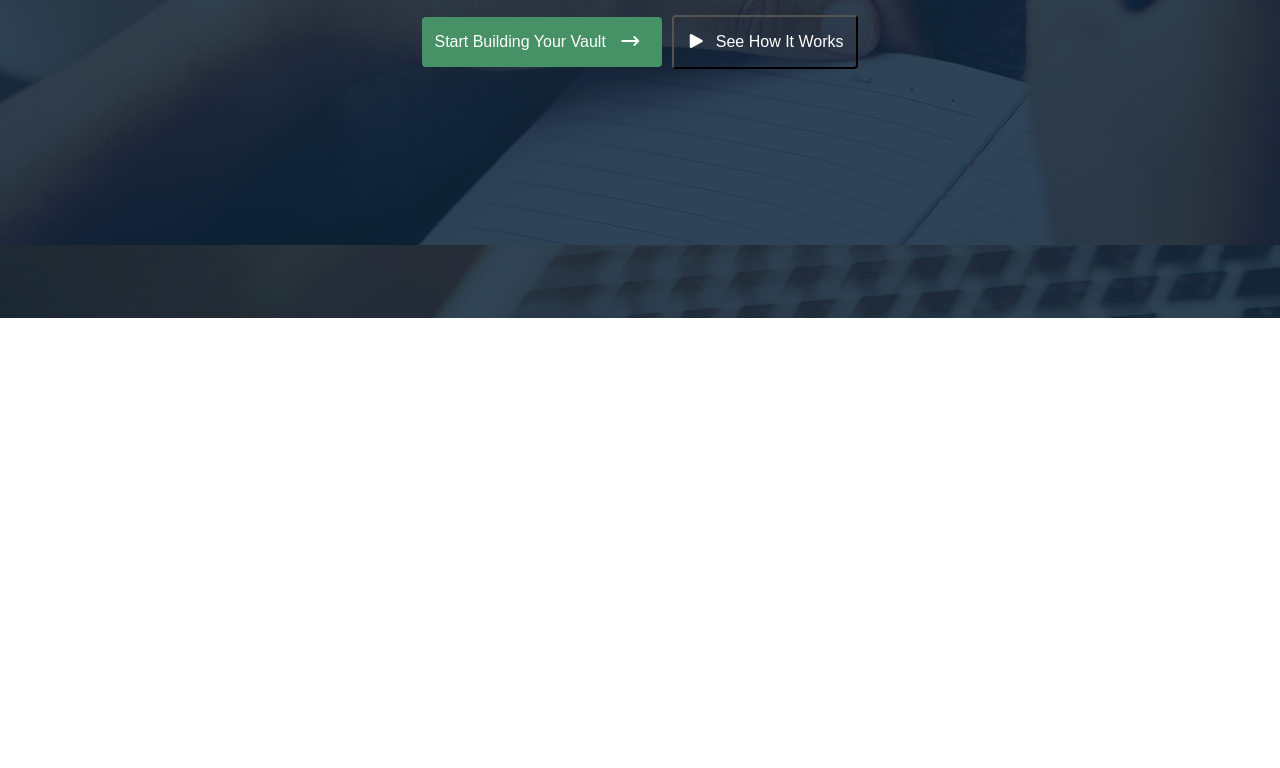
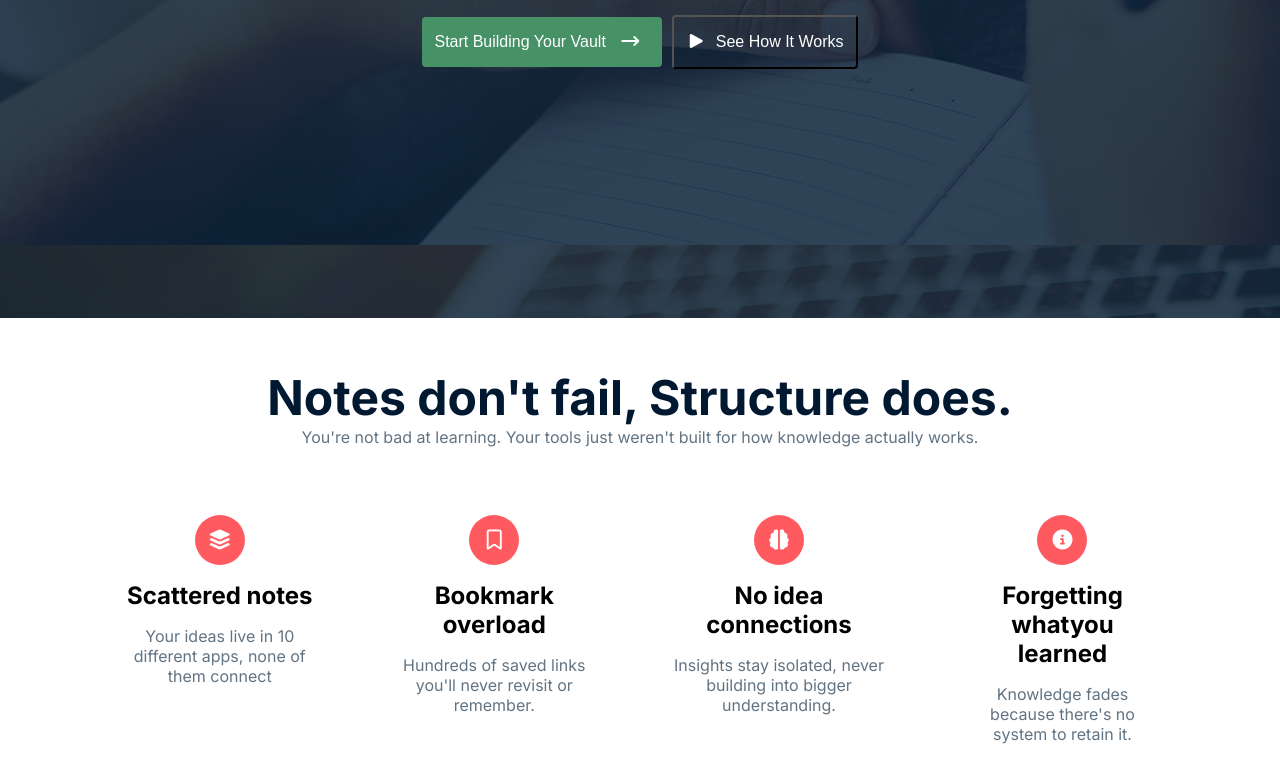
Before and after one commit to afazuddinabid-stack/my-first-experience, a plain HTML site: page index.html in a window 1280 px wide. Shown: the part 500-1268 px from the top of the page. Before the commit the page ends 819 px from the top, so only its background shows below. Drawn offline with Linux system fonts and the light colour scheme.

Commit message:
assigned notes section

```diff
--- a/index.html
+++ b/index.html
@@ -18,7 +18,6 @@
                 <li><a href="">Features</a></li>
                 <li><a href="">How It Work</a></li>
                 <li><a href="">Why It's Different</a></li>
-                <li></li>
             </ul>
             <div><button class="btn">Get Early Acess</button></div>
 
@@ -35,6 +34,37 @@
             </div>
         </section>
     </header>
+    <section id="notes-container">
+        <div class="notes-section">
+        <div class="notes">
+            <h1>Notes don't fail, Structure does.</h1>
+            <p>You're not bad at learning. Your tools just weren't built for how knowledge actually works.</p>
+        </div>
+        <div id="notes-card">
+            <div class="card">
+                <i class="fa-solid fa-layer-group"></i>
+                <h3>Scattered notes</h3>
+                <p>Your ideas live in 10 different apps, none of them connect</p>
+            </div>
+            <div class="card">
+                <i class="fa-regular fa-bookmark"></i>
+                <h3>Bookmark overload</h3>
+                <p>Hundreds of saved links you'll never revisit or remember.</p>
+            </div>
+            <div class="card">
+                <i class="fa-solid fa-brain"></i>
+                <h3>No idea connections</h3>
+                <p>Insights stay isolated, never building into bigger understanding.</p>
+            </div>
+            <div class="card">
+                <i class="fa-solid fa-circle-info"></i>
+                <h3>Forgetting whatyou learned</h3>
+                <p>Knowledge fades because there's no system to retain it.</p>
+            </div>
+            </div>
+        </div>
+    </section>
+
 
 
 </body>
--- a/styles/portfolio.css
+++ b/styles/portfolio.css
@@ -61,6 +61,7 @@ nav{
     background-image: url(/assets/hero-bg.png);
     width: 100%;
     height: 747px;
+    margin-bottom: 50px;
 
 
 }
@@ -95,7 +96,7 @@ nav{
     padding: 5px;
 }
 
- p{
+ #banner p{
     color: #FFFFFF;
     padding: 5px;
 }
@@ -129,3 +130,63 @@ nav{
 .fa-solid {
     margin-right: 10px;
 }
+
+
+.notes{
+    text-align: center;
+    margin-bottom: 44px;
+
+}
+
+.notes h1{
+    font-size: 48px;
+    font-weight: bold;
+    color: #001931;
+}
+.notes p{
+   color: #627382;
+   font-size: 16px;
+}
+#notes-card{
+    display: flex;
+    justify-content: space-between;
+    width: 85%;
+    max-width: 1360px;
+    margin: 0 auto;
+    gap: 28px;
+}
+
+.card{
+    padding: 24px;
+    text-align: center;
+    max-width: 322px;
+
+}
+.card i{
+  background-color: #ff5a5f;
+  color: white;
+  width: 50px;
+  height: 50px;
+   justify-content: center;
+  border-radius: 50%;
+  display: flex;
+  font-size: 20px;
+  align-items: center;
+  text-align: center;
+  margin: 0 auto;
+
+}
+
+.card h3{
+    font-size: 24px;
+    font-weight: 600px;
+    columns: #001931;
+    padding-top: 16px;
+}
+
+.card p{
+    font-size: 16px;
+    font-weight: 400px;
+    color: #627382;
+    padding-top: 16px;
+}
```
